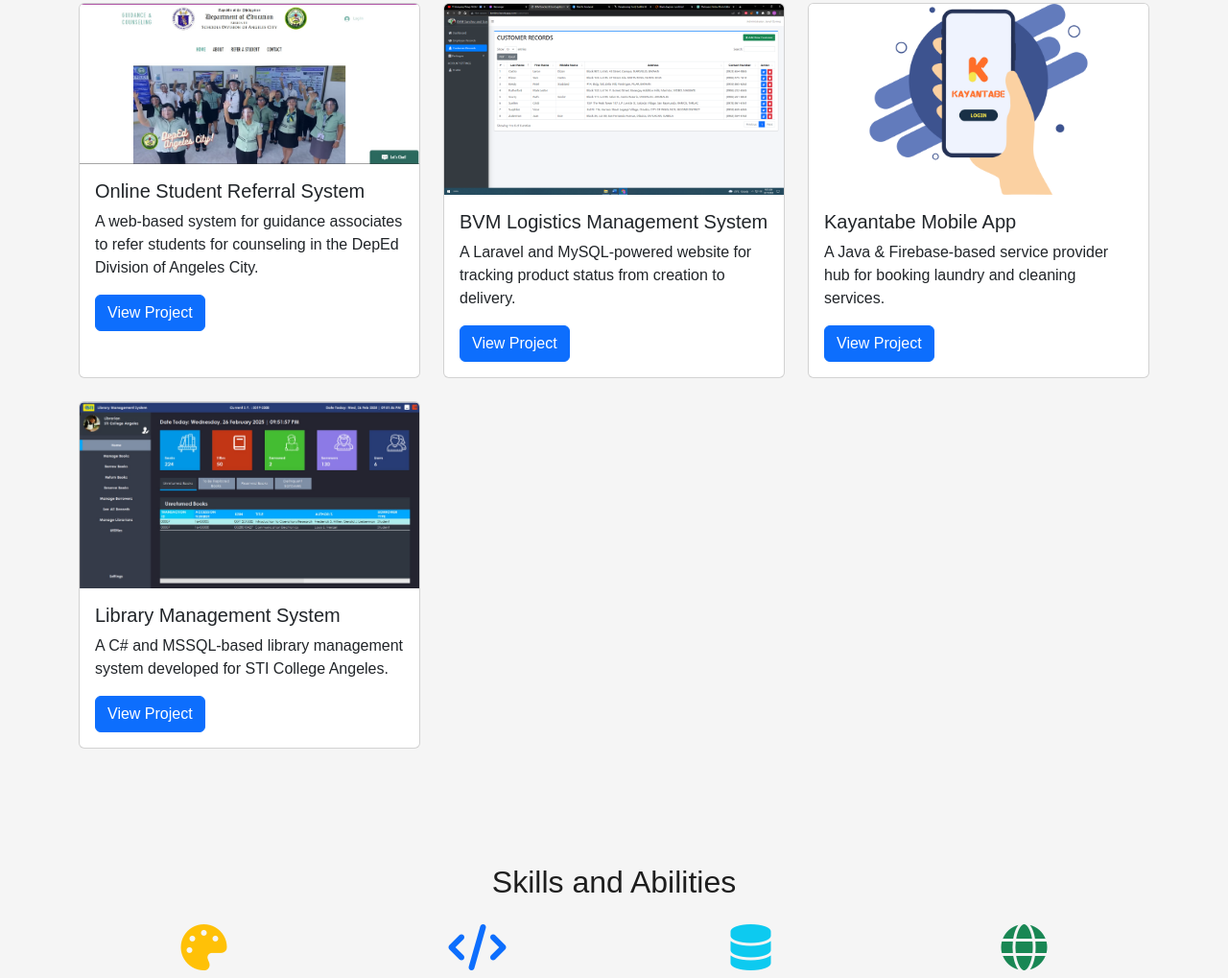
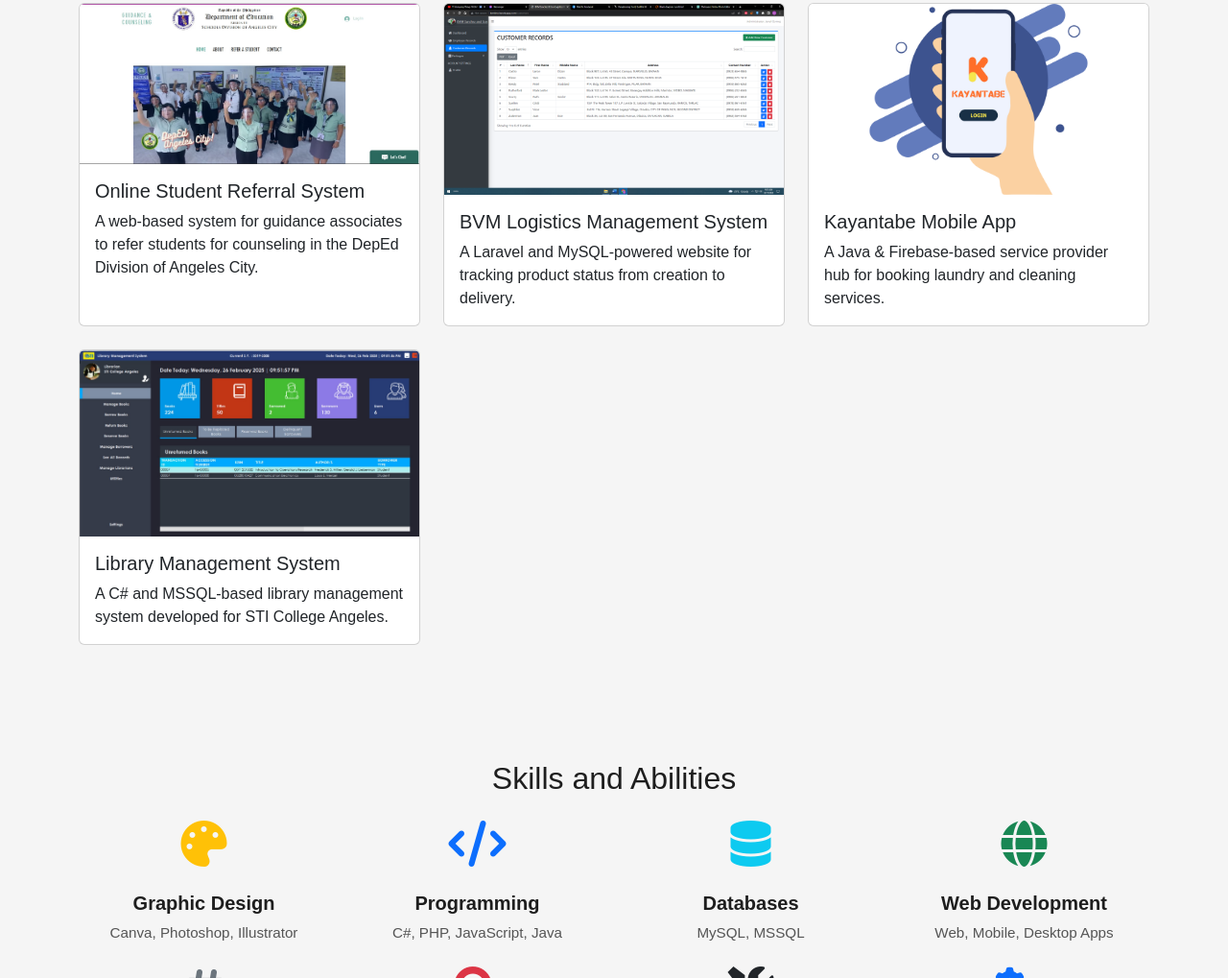
Before and after one commit to jegomez26/portfolio, a plain HTML site: page index.html in a window 1280 px wide. Shown: the part 3181-4200 px from the top of the page at 96% size. Drawn offline with nearby package versions, Linux system fonts and the light colour scheme.

Commit message:
removed buttons in projects

```diff
--- a/index.html
+++ b/index.html
@@ -168,7 +168,7 @@
               <div class="card-body">
                 <h5 class="card-title">Online Student Referral System</h5>
                 <p class="card-text">A web-based system for guidance associates to refer students for counseling in the DepEd Division of Angeles City.</p>
-                <a href="#" class="btn btn-primary">View Project</a>
+                <!-- <a href="#" class="btn btn-primary">View Project</a> -->
               </div>
             </div>
           </div>
@@ -179,7 +179,7 @@
               <div class="card-body">
                 <h5 class="card-title">BVM Logistics Management System</h5>
                 <p class="card-text">A Laravel and MySQL-powered website for tracking product status from creation to delivery.</p>
-                <a href="#" class="btn btn-primary">View Project</a>
+                <!-- <a href="#" class="btn btn-primary">View Project</a> -->
               </div>
             </div>
           </div>
@@ -190,7 +190,7 @@
               <div class="card-body">
                 <h5 class="card-title">Kayantabe Mobile App</h5>
                 <p class="card-text">A Java & Firebase-based service provider hub for booking laundry and cleaning services.</p>
-                <a href="#" class="btn btn-primary">View Project</a>
+                <!-- <a href="#" class="btn btn-primary">View Project</a> -->
               </div>
             </div>
           </div>
@@ -201,7 +201,7 @@
               <div class="card-body">
                 <h5 class="card-title">Library Management System</h5>
                 <p class="card-text">A C# and MSSQL-based library management system developed for STI College Angeles.</p>
-                <a href="#" class="btn btn-primary">View Project</a>
+                <!-- <a href="#" class="btn btn-primary">View Project</a> -->
               </div>
             </div>
           </div>
```
